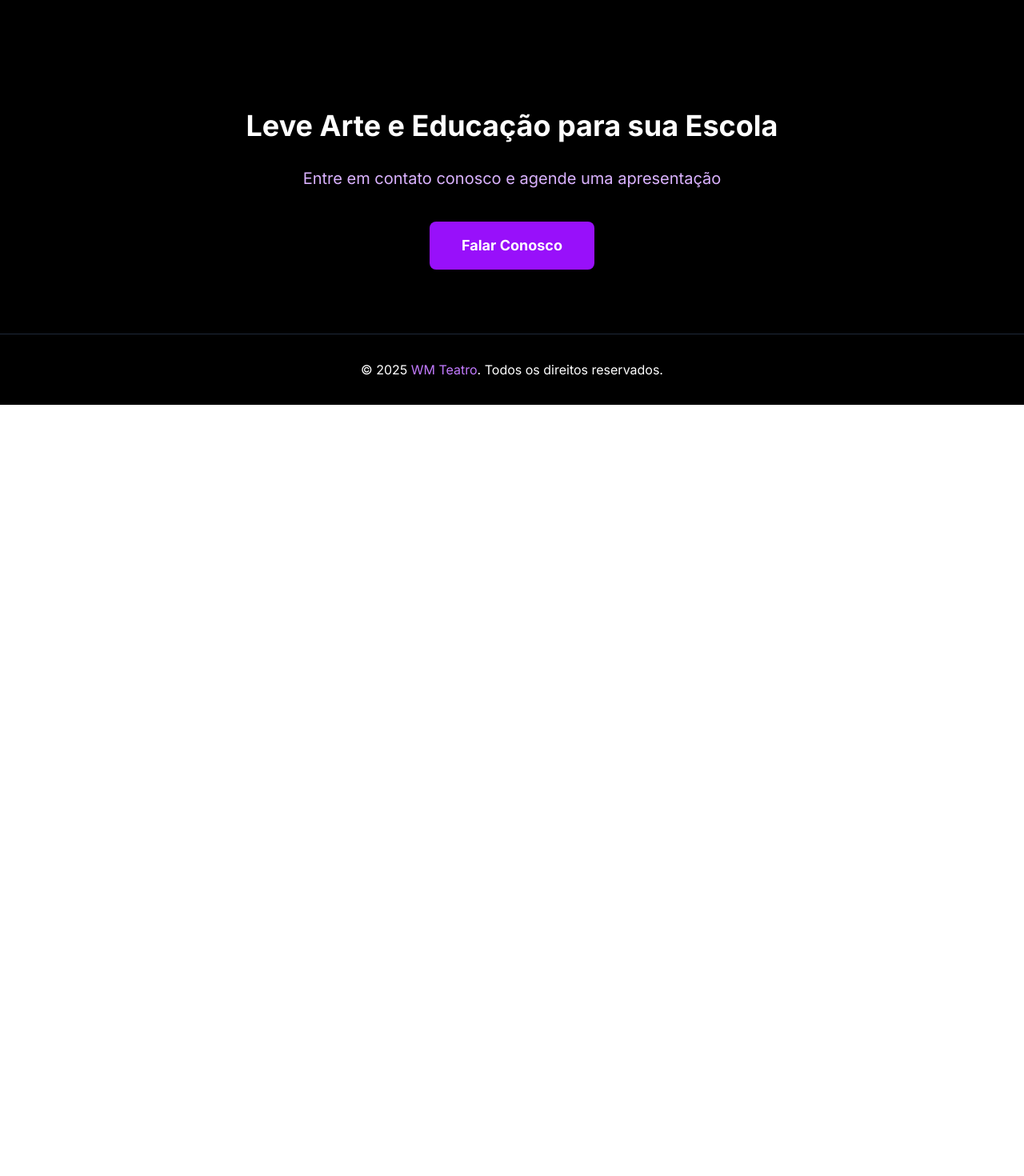
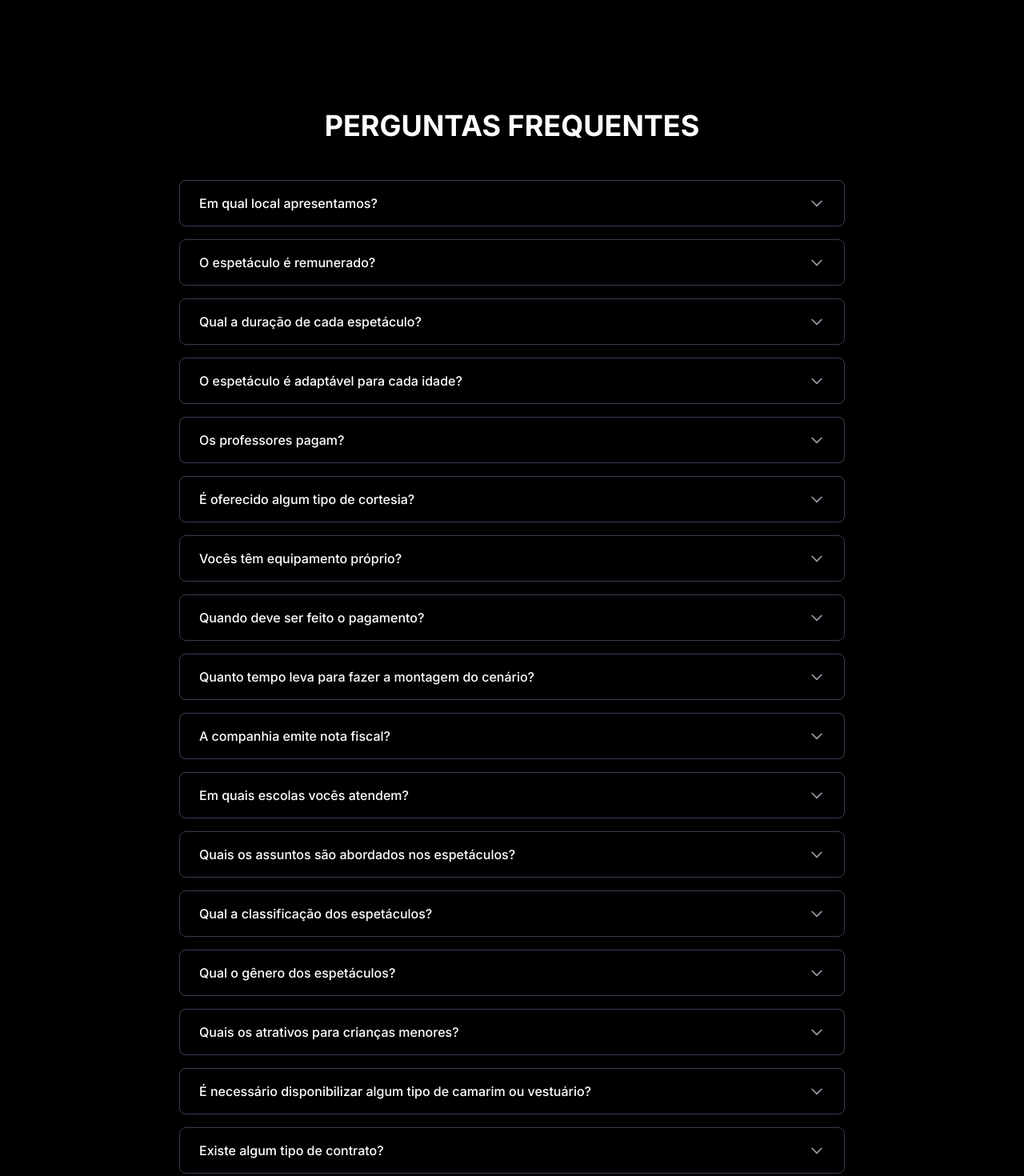
Before and after one commit to LeticiaSilvaLopes/WmTeatro, a Next.js app: page / in a window 1280 px wide. Shown: the part 3320-4790 px from the top of the page at 80% size. Before the commit the page ends 3826 px from the top, so only its background shows below. Built offline with nearby package versions, Linux system fonts and the light colour scheme.

Commit message:
Subindo perguntas e respostas do FAQ

```diff
--- a/src/app/page.js
+++ b/src/app/page.js
@@ -2,6 +2,7 @@
 
 import Link from 'next/link';
 import { motion } from 'framer-motion';
+import FAQ from '../components/FAQ';
 
 export default function Home() {
   const espetaculos = [
@@ -161,6 +162,9 @@ export default function Home() {
         </div>
       </section>
 
+      {/* FAQ Component - Mesmo FAQ em todas as páginas */}
+      <FAQ />
+
       {/* CTA Section */}
       <motion.section
         className="bg-black py-20"
--- a/src/app/perguntas-frequentes/page.js
+++ b/src/app/perguntas-frequentes/page.js
@@ -0,0 +1,78 @@
+"use client";
+
+import { motion } from 'framer-motion';
+import { useState } from 'react';
+import Image from 'next/image';
+import FAQ from '../../components/FAQ';
+import FaleConosco from '../../components/FaleConosco';
+
+export default function PerguntasFrequentes() {
+  const [selectedMedia, setSelectedMedia] = useState(null);
+
+  // Array de mídia específico desta página
+  const mediaItems = [
+    {
+      type: 'image',
+      src: '/images/FlorestaViva1.jpg',
+      alt: 'Cena do espetáculo 1'
+    },
+    {
+      type: 'video',
+      videoSrc: '/videos/FlorestaViva.mp4',
+      alt: 'Vídeo do espetáculo 1'
+    }
+  ];
+
+  const openLightbox = (media) => {
+    setSelectedMedia(media);
+  };
+
+  const closeLightbox = () => {
+    setSelectedMedia(null);
+  };
+
+  return (
+    <div className="min-h-screen bg-black text-white">
+
+
+      {/* FAQ Component - Mesmo FAQ em todas as páginas */}
+      <FAQ />
+
+      {/* Fale Conosco Component */}
+      <FaleConosco />
+
+      {/* Lightbox Modal */}
+      {selectedMedia && (
+        <div className="fixed inset-0 bg-black bg-opacity-90 z-50 flex items-center justify-center p-4">
+          <div className="relative max-w-4xl w-full">
+            <button
+              onClick={closeLightbox}
+              className="absolute -top-12 right-0 text-white hover:text-gray-300 transition-colors"
+            >
+              <svg className="w-8 h-8" fill="none" stroke="currentColor" viewBox="0 0 24 24">
+                <path strokeLinecap="round" strokeLinejoin="round" strokeWidth={2} d="M6 18L18 6M6 6l12 12" />
+              </svg>
+            </button>
+
+            {selectedMedia.type === 'image' ? (
+              <Image
+                src={selectedMedia.src}
+                alt={selectedMedia.alt}
+                className="w-full h-auto rounded-lg"
+                width={400}
+                height={300}
+              />
+            ) : (
+              <video
+                src={selectedMedia.videoSrc}
+                controls
+                autoPlay
+                className="w-full h-auto rounded-lg"
+              />
+            )}
+          </div>
+        </div>
+      )}
+    </div>
+  );
+}
--- a/src/components/FAQ.js
+++ b/src/components/FAQ.js
@@ -9,28 +9,72 @@ export default function FAQ({ bgColor = "bg-black" }) {
   // FAQ geral fixo para todas as páginas
   const faqItems = [
     {
-      question: "Como posso contratar um espetáculo?",
-      answer: "Entre em contato conosco através do formulário ou pelos nossos canais de comunicação. Faremos um orçamento personalizado para seu evento."
+      question: "Em qual local apresentamos?",
+      answer: "Dentro da escola, em locais cobertos, com tomadas, por exemplo, salas de aula, quadras, auditórios, anfiteatros entre outros."
     },
     {
-      question: "Qual o espaço necessário para as apresentações?",
-      answer: "Geralmente precisamos de um espaço mínimo de 4x4 metros, com acesso à energia elétrica. Alguns espetáculos podem ter necessidades específicas."
+      question: "O espetáculo é remunerado?",
+      answer: "Sim, podendo ser cobrado por pessoa ou com pacote fechado, porém não é cobrado nenhum tipo de sinal antecipado."
     },
     {
-      question: "As apresentações são adequadas para que idades?",
-      answer: "Nossos espetáculos são classificados por faixa etária. A maioria é adequada para crianças a partir de 4 anos, mas temos opções para todas as idades."
+      question: "Qual a duração de cada espetáculo?",
+      answer: "Em média duração é de 45 minutos podendo variar de acordo com a interação do público."
     },
     {
-      question: "Quanto tempo duram os espetáculos?",
-      answer: "A duração varia entre 30 a 50 minutos, dependendo do espetáculo escolhido e da interação com o público."
+      question: "O espetáculo é adaptável para cada idade?",
+      answer: "Sim, para os espetáculos infantis recomenda-se as cidades entre dois e 14 anos. As turmas podem ser divididas de acordo com cada idade e o texto será adaptado para cada turma."
     },
     {
-      question: "Vocês se apresentam em qualquer lugar?",
-      answer: "Sim! Levamos nossos espetáculos para escolas, teatros, eventos corporativos, festas e qualquer local adequado para a apresentação."
+      question: "Os professores pagam?",
+      answer: "Dentro da escola os professores são cortesia."
     },
     {
-      question: "Os espetáculos têm mensagem educativa?",
-      answer: "Sim! Todos nossos espetáculos abordam temas importantes como meio ambiente, valores sociais, cultura e educação de forma lúdica e divertida."
+      question: "É oferecido algum tipo de cortesia?",
+      answer: "Os filhos dos professores são convidados e possuem direito a cortesia sendo necessária apenas que a escola comunica a quantidade antecipadamente."
+    },
+    {
+      question: "Vocês têm equipamento próprio?",
+      answer: "Sim a companhia conta com o equipamento profissional desde caixas de som microfone esse efeito de luz e fumaça unindo a tecnologia de hologramas ao teatro tradicional com cenário expansível."
+    },
+    {
+      question: "Quando deve ser feito o pagamento?",
+      answer: "Após a última sessão administradora do grupo fará o acerto junto ao responsável financeiro contratante."
+    },
+    {
+      question: "Quanto tempo leva para fazer a montagem do cenário?",
+      answer: "A equipe leva por volta de 2 horas para realizar a montagem técnica. E o mesmo tempo para desmontagem."
+    },
+    {
+      question: "A companhia emite nota fiscal?",
+      answer: "Sim podemos fazer a nota fiscal quando solicitado pelo cliente."
+    },
+    {
+      question: "Em quais escolas vocês atendem?",
+      answer: "Escolas com ensino infantil e fundamental 1 podendo ser particular instituições ou teatro. O processo de setor público educacional envolve maior burocracia sendo necessária a contratação via prefeitura ou autorização da secretaria de educação."
+    },
+    {
+      question: "Quais os assuntos são abordados nos espetáculos?",
+      answer: "Todos os espetáculos da wm buscam abordar temas pedagógicos e de interesse escolar como preservação do meio ambiente, ecologia incentivo à leitura cultura tradicional brasileira e temas sociais como bullying, empatia e a popularização do teatro."
+    },
+    {
+      question: "Qual a classificação dos espetáculos?",
+      answer: "Classificação livre."
+    },
+    {
+      question: "Qual o gênero dos espetáculos?",
+      answer: "Teatro infantil / educacional."
+    },
+    {
+      question: "Quais os atrativos para crianças menores?",
+      answer: "Cenário colorido, elementos em neon, figurinos chamativos, fantoches, bonecos, trilha sonora envolvente, interação com o público."
+    },
+    {
+      question: "É necessário disponibilizar algum tipo de camarim ou vestuário?",
+      answer: "Não, a companhia integra junto ao cenário o camarim."
+    },
+    {
+      question: "Existe algum tipo de contrato?",
+      answer: "Sim, é feito um contrato para reservar a data e firmar as condições de ambas as partes como horários, valores e afins."
     }
   ];
 
```
